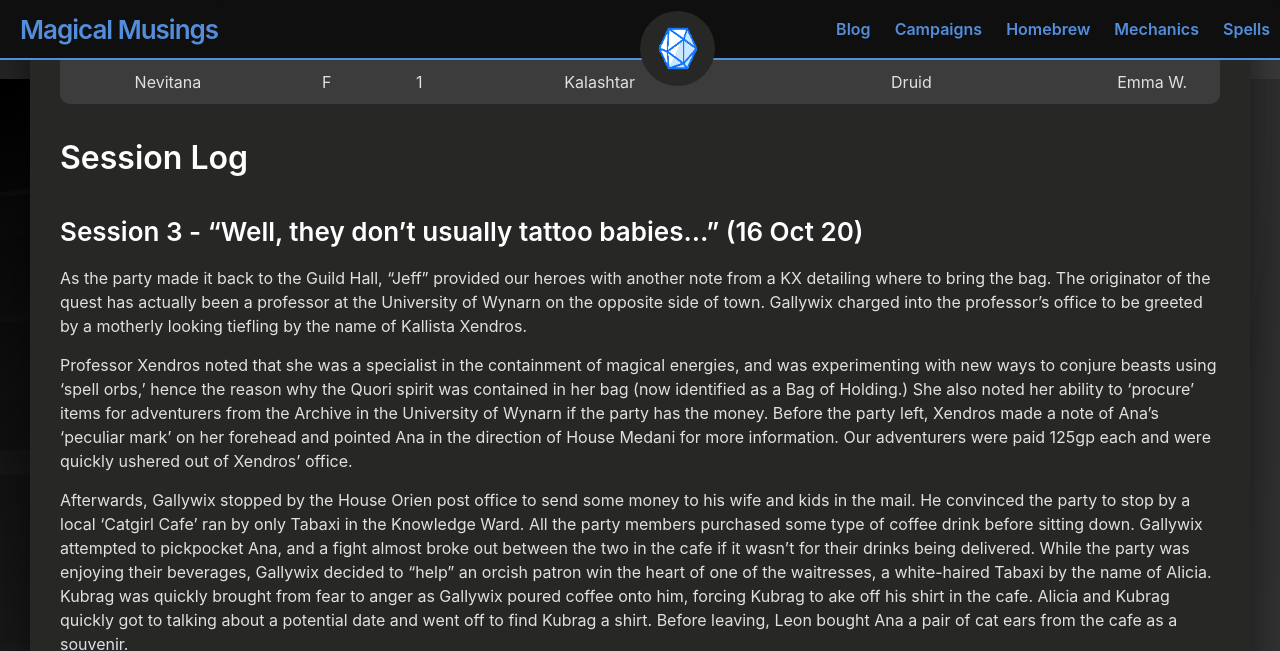
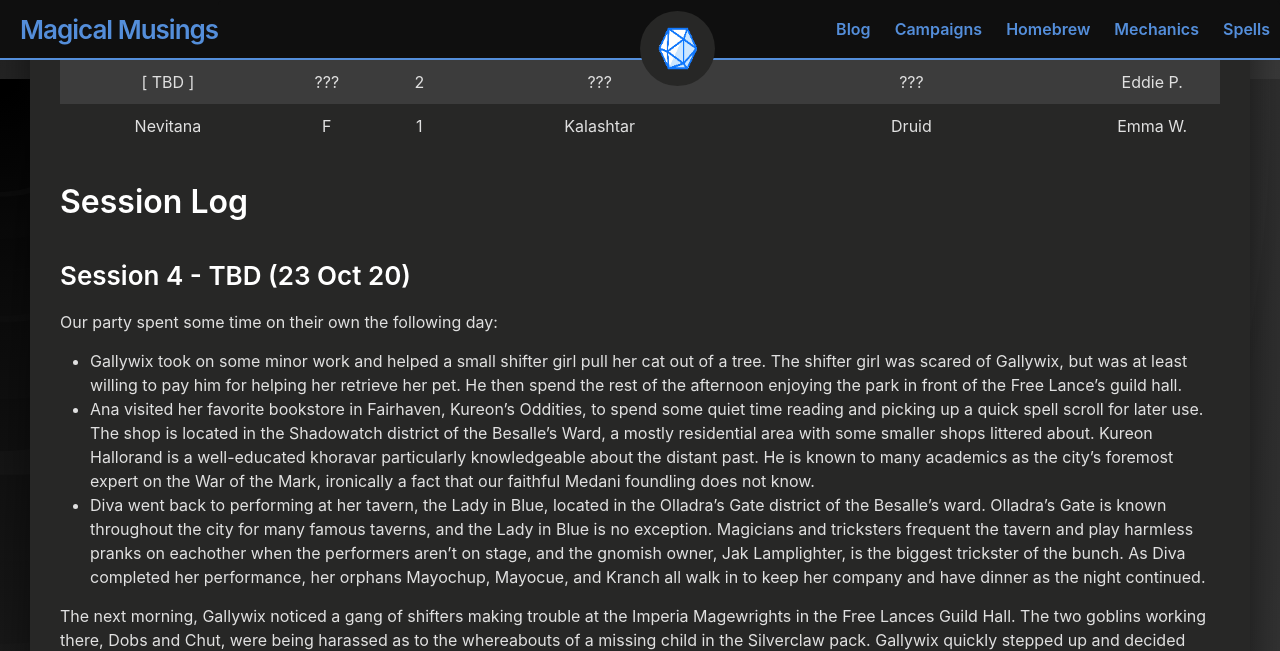
Before and after one commit to andersthemagi/magicalmusings.github.io, a Jekyll site: the page built from _posts/campaigns/2020-10-05-campaign-free-lances.md, in a window 1280 px wide and 1400 px high, scrolled down 881 px. Shown: the top 651 px of the window. Built offline with Jekyll 4.4.1, drawn with Linux system fonts in a browser that asks for light colours; some of the changed text lies outside the part shown; grey boxes are pictures that could not be loaded.

Commit message:
Update 2020-10-05-campaign-free-lances.md

```diff
--- a/_posts/campaigns/2020-10-05-campaign-free-lances.md
+++ b/_posts/campaigns/2020-10-05-campaign-free-lances.md
@@ -38,9 +38,28 @@ The Free Lances are an Adventuring Guild located in the city of Fairhaven that w
 |Bee / Diva Thiccums|NB|2|Changeling|Bard|Christina P.|
 |Gallywix|M|2|Goblin|Rogue|Keoni C.|
 |Leon|M|2|Human|Paladin of Aureon|Sofie R.|
+|[ TBD ]|???|2|???|???|Eddie P.|
 |Nevitana|F|1|Kalashtar|Druid|Emma W.|
 
 ## Session Log
+
+### Session 4 - TBD (23 Oct 20)
+
+Our party spent some time on their own the following day:
+
+- Gallywix took on some minor work and helped a small shifter girl pull her cat out of a tree. The shifter girl was scared of Gallywix, but was at least willing to pay him for helping her retrieve her pet. He then spend the rest of the afternoon enjoying the park in front of the Free Lance's guild hall.
+- Ana visited her favorite bookstore in Fairhaven, Kureon's Oddities, to spend some quiet time reading and picking up a quick spell scroll for later use. The shop is located in the Shadowatch district of the Besalle's Ward, a mostly residential area with some smaller shops littered about.  Kureon Hallorand is a well-educated khoravar particularly knowledgeable about the distant past. He is known to many academics as the city's foremost expert on the War of the Mark, ironically a fact that our faithful Medani foundling does not know.
+- Diva went back to performing at her tavern, the Lady in Blue, located in the Olladra's Gate district of the Besalle's ward. Olladra's Gate is known throughout the city for many famous taverns, and the Lady in Blue is no exception. Magicians and tricksters frequent the tavern and play harmless pranks on eachother when the performers aren't on stage, and the gnomish owner, Jak Lamplighter, is the biggest trickster of the bunch. As Diva completed her performance, her orphans Mayochup, Mayocue, and Kranch all walk in to keep her company and have dinner as the night continued.
+
+The next morning, Gallywix noticed a gang of shifters making trouble at the Imperia Magewrights in the Free Lances Guild Hall. The two goblins working there, Dobs and Chut, were being harassed as to the whereabouts of a missing child in the Silverclaw pack. Gallywix quickly stepped up and decided nobody was going to harass his kin, and a fight broke out straight away. Ana shortly after she saw the conflict (and Gallywix get a nice claw to the face) and rushed in to support her ally, whipping the leader with necrotic energy to knock him out instantly. As the fight continued, Diva coincidentally sauntered into the guild hall with her breakfast bagel before realizing the mess that was occuring in the shop. It took some well placed strikes and the pleas of Dobs and Chut to stop the conflict, where the party learned that the child was stolen by a goblin in black robes, hence the Silverclaws thinking it was the goblins of the rival Kech Motrai. Their only lead was the information known by Lurro Silverclaw, matron of the pack and owner of the Souphouse 10 minutes down the road.
+
+<img src="https://dungeonmusings.files.wordpress.com/2017/08/f36d44e074c0d30ef89ee178c160548a.jpg?w=660" alt="Ace Silverclaw" width="250px" style="float: right; margin-left: 50px">
+
+Lurro's Souphouse is as busy as it is cozy. The interior of the hall is always steamy, giving it the foggy atmosphere of a jungle, with the sharp tang of spices always hovering in the air. Our heroes found Lurro serving her patrons, and reluctant to give any information, especially to the likes of goblins. Diva quickly saw the look of a distraught mother and persuaded Lurro to talk more on the missing child, and they were brought into the kitchen to speak more. It turns out that both her granddaughter, Thicket, and her son Brahl are missing. Brahl went to go look for Thicket as soon as she disappeared, with no indication of where he went. The shifter gang leader, Ace, slowly regained conciousness before being berated by his 'ma' on his behavior. Ace agreed to take them to where Thicket was last seen.
+
+The location Ace takes them to is... oddly uneventful. A crossroads between alleyways that shows no sign of conflict or struggle. The party decides to investigate further, and although Gallywix found himself face first in a nearby barrell, Diva and Ana sussed out what looked to be an open manhole and decided to jump in. Ace declined to follow them in for one reason or another.
+
+Our heroes continue into the sewers, coming into contact with repugnant odors and plenty of wall moss before arriving at a tunnel marked with a goblin symbol for 'here.' They decide to hop down and traverse the muck, quickly getting ambushed by two crocodiles that have made their home in the waterways. Ana and Gallywix both were pulled underwater by the crocodile's gaping maws, but they successfully dispatched the creatures before any serious injuries were sustained.
 
 ### Session 3 - "Well, they don't usually tattoo babies..." (16 Oct 20)
 
```
Also changed, not shown: other parts of _posts/campaigns/2020-10-05-campaign-free-lances.md (+1 -1 lines).
